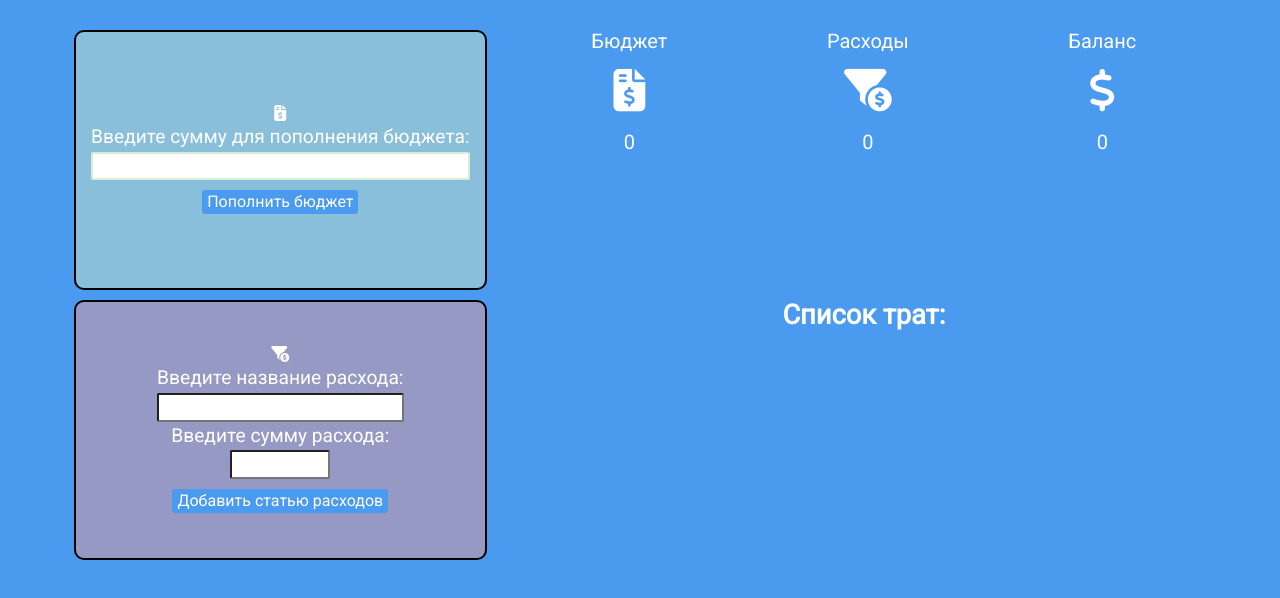
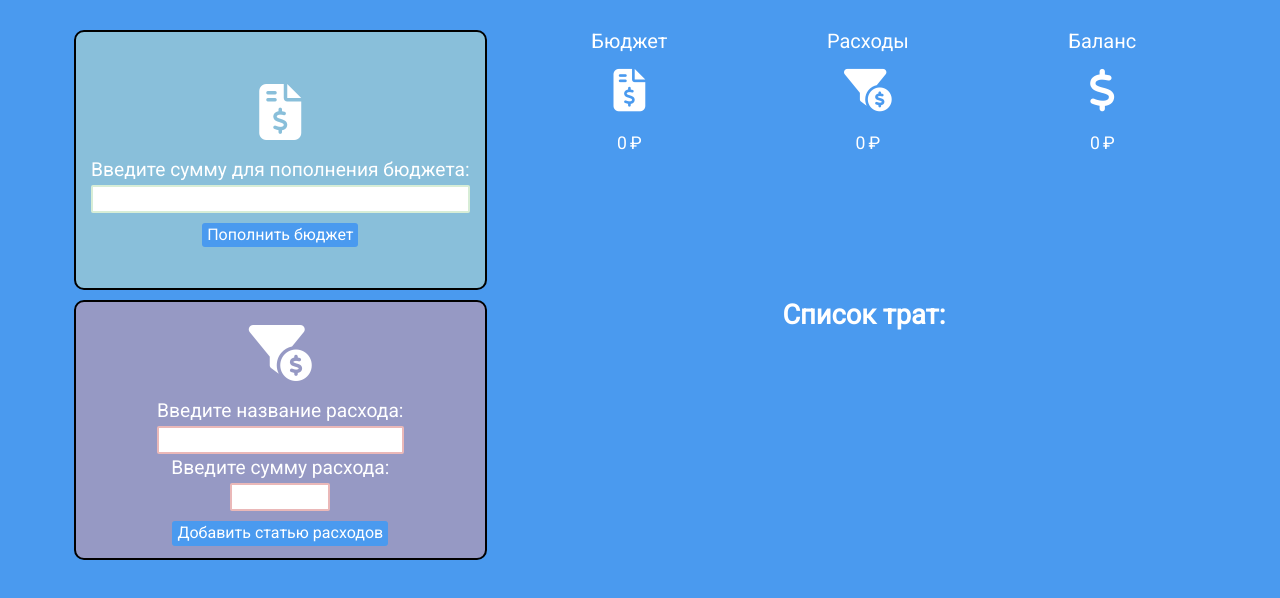
Before and after one commit to trooffEE/small-projects, a plain HTML site: page budged app/index.html in a window 1280 px wide. Shown: the part 90-688 px from the top of the page. Drawn offline with nearby package versions, Linux system fonts and the light colour scheme.

Commit message:
Added more classes

```diff
--- a/budged app/index.html
+++ b/budged app/index.html
@@ -15,7 +15,7 @@
 
   <div class="app">
     <form action="" class="income-form">
-      <p class="dollar-sign-green"><i class="fas fa-file-invoice-dollar"></i></p>
+      <p class="main-icon__container"><i class="fas fa-file-invoice-dollar"></i></p>
 
       <div class="income-form__container">
           <label for="income-input">Введите сумму для пополнения бюджета:</label>
@@ -26,16 +26,16 @@
     </form>
 
     <form action="" class="consumption-form">
-      <p class="dollar-sign-red"><i class="fas fa-funnel-dollar"></i></p>
+      <p class="main-icon__container"><i class="fas fa-funnel-dollar"></i></p>
 
       <div class="consumption-form__name">
         <label for="consumption-input-name">Введите название расхода:</label>
-        <input type="text" id="consumption-input-name">
+        <input type="text" id="consumption-input-name" class="consumption-inputs">
       </div>
 
       <div class="consumption-form__value">
           <label for="consumption-input-value">Введите сумму расхода:</label>
-          <input type="number" id="consumption-input-value">
+          <input type="number" id="consumption-input-value" class="consumption-inputs">
       </div>
 
       <button class="confirm-btn" id="confirm-btn-consumption" type="submit">Добавить статью расходов</button>
@@ -45,19 +45,19 @@
       <div class="budget">
         <p>Бюджет</p>
         <p class="show-block__icon"><i class="fas fa-file-invoice-dollar"></i></p>
-        <span id="budget-value">0</span>
+        <span class="budget-info" id="budget-value">0</span>
       </div>
 
       <div class="income">
         <p>Расходы</p>
         <p class="show-block__icon"><i class="fas fa-funnel-dollar"></i></p>
-        <span id="consumption-value">0</span>
+        <span class="budget-info" id="consumption-value">0</span>
       </div>
 
       <div class="consumption">
         <p>Баланс</p>
         <p class="show-block__icon"><i class="fas fa-dollar-sign"></i></p>
-        <span id="balance-value">0</span>
+        <span class="budget-info" id="balance-value">0</span>
       </div>
     </div>
 
```
